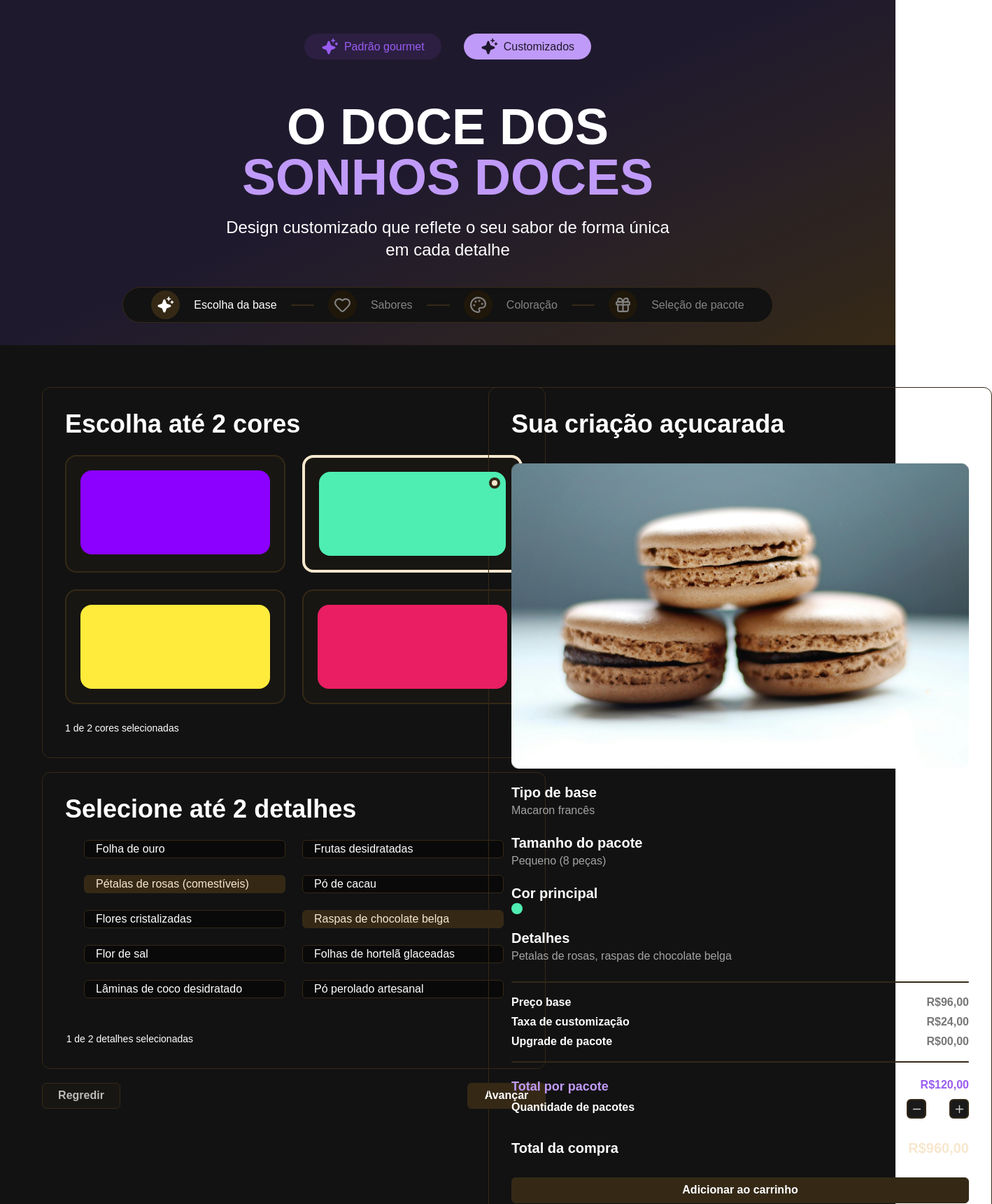
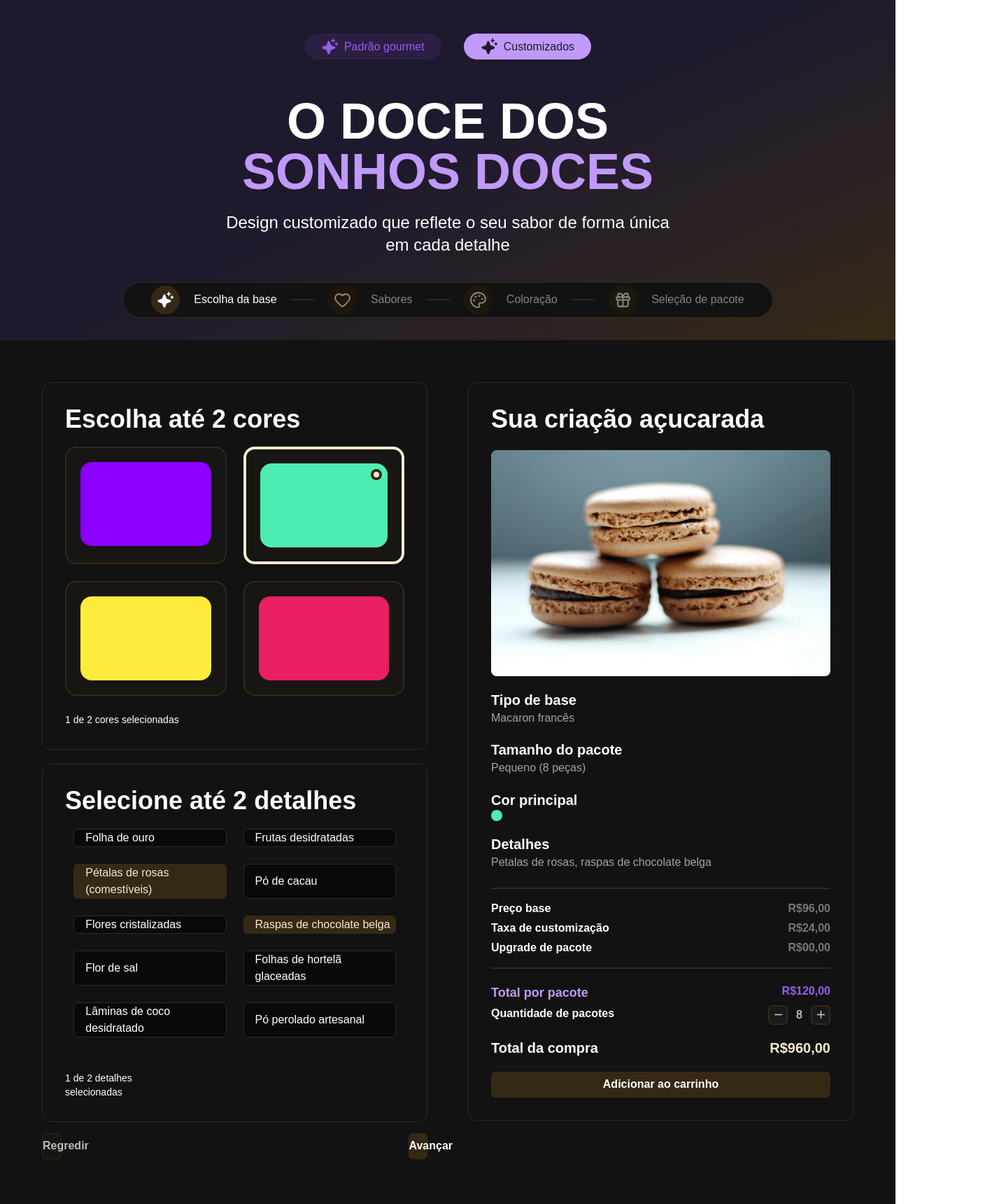
Before and after one commit to GiuCaroline/Caperlet, a React (Vite) app in the folder caperlet/: page /customizadoColoracao in a window 1280 px wide. Shown: the part 160-1880 px from the top of the page at 70% size, 1418 px wide, since content can reach past the window. Built offline with nearby package versions, Linux system fonts and the light colour scheme.

Commit message:
fix: Arruma algumas páginas.

```diff
--- a/caperlet/src/pages/Customizado2.jsx
+++ b/caperlet/src/pages/Customizado2.jsx
@@ -70,7 +70,7 @@ function Customizado2() {
                     </div>
                   </div>
                 </div>
-                  <div class="grid grid-cols-2 gap-[31rem] mt-5 w-full">
+                  <div class="grid grid-cols-2 gap-[31rem] mt-[3%] w-full">
                     <button className='w-full h-[2.3rem] text-(--c13) font-bold cursor-pointer
                     bg-[rgba(53,41,22,0.2)] border-1 border-(--c12) rounded-md' onClick={()=>{window.location="/customizado"}}>Regredir</button>
 
--- a/caperlet/src/pages/Customizado3.jsx
+++ b/caperlet/src/pages/Customizado3.jsx
@@ -20,30 +20,30 @@ function Customizado3() {
                     Customizados
                     </span>
                 </div>
-                <h2 className="text-7xl text-white cursor-default font-extrabold mt-15">O DOCE DOS</h2>
+                <h2 className="text-7xl text-white cursor-default font-extrabold mt-[5%]">O DOCE DOS</h2>
                 <h2 className="text-7xl text-(--c4) cursor-default font-extrabold">SONHOS DOCES</h2>
-                <p className="text-white cursor-default max-w-2xl text-2xl mt-5 font-light text-center">
+                <p className="text-white cursor-default max-w-2xl text-2xl mt-[2%] font-light text-center">
                     Design customizado que reflete o seu sabor de forma única em cada detalhe
                 </p>
                 <CaminhoCustom/>
             </section>
             <section className="bg-(--c3) p-15 flex w-[100%]">
               <div className='w-[50%]'>
-                <div class="p-8 rounded-xl border border-(--c12) bg-transparent w-[45rem]">
-                  <h1 class="text-4xl font-bold mb-6 text-white text-left cursor-default">Escolha até 2 cores</h1>
+                <div class="p-8 rounded-xl border border-(--c12) bg-transparent w-full">
+                  <h1 class="text-4xl font-bold mb-[4%] text-white text-left cursor-default">Escolha até 2 cores</h1>
 
                   <div class="grid grid-cols-2 gap-6">
                     <div className='border-2 p-5 rounded-2xl bg-[rgba(53,41,22,0.2)] border-(--c12)
-                    hover:scale-105 transition-all duration-300'>
+                    hover:scale-105 transition-all duration-300 cursor-pointer'>
                       <div
-                        class="relative bg-[#8B00FF] h-[120px] cursor-pointer rounded-2xl border-4 border-transparent"
+                        class="relative bg-[#8B00FF] h-[120px] rounded-2xl border-4 border-transparent"
                       ></div>
                     </div>
 
                     <div className='border-4 p-5 rounded-2xl bg-[rgba(53,41,22,0.2)] border-(--c7)
-                    hover:scale-105 transition-all duration-300'>
+                    hover:scale-105 transition-all duration-300 cursor-pointer'>
                       <div
-                        class="relative bg-[#4EEDB2] h-[120px] cursor-pointer
+                        class="relative bg-[#4EEDB2] h-[120px]
                         rounded-2xl"
                       >
                         <div
@@ -53,17 +53,17 @@ function Customizado3() {
                     </div>
 
                     <div className='border-2 p-5 rounded-2xl bg-[rgba(53,41,22,0.2)] border-(--c12)
-                    hover:scale-105 transition-all duration-300'>
+                    hover:scale-105 transition-all duration-300 cursor-pointer'>
                       <div
-                        class="relative bg-[#FFEB3B] h-[120px] cursor-pointer rounded-2xl
+                        class="relative bg-[#FFEB3B] h-[120px] rounded-2xl
                         border-4 border-transparent"
                       ></div>
                     </div>
 
                     <div className='border-2 p-5 rounded-2xl bg-[rgba(53,41,22,0.2)] border-(--c12)
-                    hover:scale-105 transition-all duration-300'>
+                    hover:scale-105 transition-all duration-300 cursor-pointer'>
                       <div
-                        class="relative bg-[#E91E63] h-[120px] cursor-pointer rounded-2xl
+                        class="relative bg-[#E91E63] h-[120px] rounded-2xl
                         border-4 border-transparent"
                       ></div>
                     </div>
@@ -73,38 +73,38 @@ function Customizado3() {
                     1 de 2 cores selecionadas
                   </p>
                 </div>
-                <div className='p-8 rounded-xl border border-(--c12) bg-transparent w-[45rem] mt-5'>
-                  <h1 class="text-4xl font-bold mb-6 text-white text-left cursor-default">Selecione até 2 detalhes</h1>
+                <div className='p-8 rounded-xl border border-(--c12) bg-transparent w-full mt-5'>
+                  <h1 class="text-4xl font-bold mb-[4%] text-white text-left cursor-default">Selecione até 2 detalhes</h1>
 
                   <div className='flex flex-wrap gap-[1.5rem] justify-center'>
-                    <button className='cursor-pointer text-white w-[18rem] bg-[rgba(0,0,0,0.5)]
+                    <button className='cursor-pointer text-white w-[45%] bg-[rgba(0,0,0,0.5)]
                      rounded-md border-1 border-(--c12) pl-[1rem] text-left font-medium'>Folha de ouro</button>
 
-                    <button className='cursor-pointer text-white w-[18rem] bg-[rgba(0,0,0,0.5)]
+                    <button className='cursor-pointer text-white w-[45%] bg-[rgba(0,0,0,0.5)]
                      rounded-md border-1 border-(--c12) text-left pl-[1rem] font-medium'>Frutas desidratadas</button>
 
-                    <button className='cursor-pointer text-(--c7) w-[18rem] bg-(--c12)
+                    <button className='cursor-pointer text-(--c7) w-[45%] bg-(--c12)
                      rounded-md border-1 border-(--c12) text-left pl-[1rem] font-medium'>Pétalas de rosas (comestíveis)</button>
 
-                    <button className='cursor-pointer text-white w-[18rem] bg-[rgba(0,0,0,0.5)]
+                    <button className='cursor-pointer text-white w-[45%] bg-[rgba(0,0,0,0.5)]
                      rounded-md border-1 border-(--c12) text-left pl-[1rem] font-medium'>Pó de cacau</button>
 
-                    <button className='cursor-pointer text-white w-[18rem] bg-[rgba(0,0,0,0.5)]
+                    <button className='cursor-pointer text-white w-[45%] bg-[rgba(0,0,0,0.5)]
                      rounded-md border-1 border-(--c12) text-left pl-[1rem] font-medium'>Flores cristalizadas</button>
 
-                    <button className='cursor-pointer text-(--c7) w-[18rem] bg-(--c12)
+                    <button className='cursor-pointer text-(--c7) w-[45%] bg-(--c12)
                      rounded-md border-1 border-(--c12) text-left pl-[1rem] font-medium'>Raspas de chocolate belga</button>
 
-                    <button className='cursor-pointer text-white w-[18rem] bg-[rgba(0,0,0,0.5)]
+                    <button className='cursor-pointer text-white w-[45%] bg-[rgba(0,0,0,0.5)]
                      rounded-md border-1 border-(--c12) text-left pl-[1rem] font-medium'>Flor de sal</button>
 
-                    <button className='cursor-pointer text-white w-[18rem] bg-[rgba(0,0,0,0.5)]
+                    <button className='cursor-pointer text-white w-[45%] bg-[rgba(0,0,0,0.5)]
                      rounded-md border-1 border-(--c12) text-left pl-[1rem] font-medium'>Folhas de hortelã glaceadas</button>
 
-                    <button className='cursor-pointer text-white w-[18rem] bg-[rgba(0,0,0,0.5)]
+                    <button className='cursor-pointer text-white w-[45%] bg-[rgba(0,0,0,0.5)]
                      rounded-md border-1 border-(--c12) text-left pl-[1rem] font-medium'>Lâminas de coco desidratado</button>
 
-                    <button className='cursor-pointer text-white w-[18rem] bg-[rgba(0,0,0,0.5)]
+                    <button className='cursor-pointer text-white w-[45%] bg-[rgba(0,0,0,0.5)]
                      rounded-md border-1 border-(--c12) text-left pl-[1rem] font-medium'>Pó perolado artesanal</button>
 
                     <div class="grid grid-cols-2 gap-[18rem]">
@@ -114,48 +114,47 @@ function Customizado3() {
                     </div>
                   </div>
                 </div>
-                <div class="grid grid-cols-2 gap-[31rem] mt-5 w-[45rem]">
-                  <button className='w-[7rem] h-[2.3rem] text-(--c13) font-bold cursor-pointer
+                <div class="grid grid-cols-2 gap-[31rem] mt-[3%] w-full">
+                  <button className='w-full h-[2.3rem] text-(--c13) font-bold cursor-pointer
                   bg-[rgba(53,41,22,0.2)] border-1 border-(--c12) rounded-md' onClick={()=>{window.location="/customizadoColoracao"}}>Regredir</button>
 
-                  <button className='w-[7rem] h-[2.3rem] text-white font-bold cursor-pointer
+                  <button className='w-full h-[2.3rem] text-white font-bold cursor-pointer
                   bg-(--c12) border-1 border-(--c12) rounded-md'  onClick={()=>{window.location="/customizadoPacote"}}>Avançar</button>
                 </div>
               </div>
               <div className='w-[50%] ml-[5%]'>
-                <div class="p-8 rounded-xl border border-(--c12) bg-transparent w-[45rem] flex flex-col">
-                  <h1 class="text-4xl font-bold mb-6 text-white text-left cursor-default">Sua criação açucarada</h1>
+                <div class="p-8 rounded-xl border border-(--c12) bg-transparent w-full flex flex-col">
+                  <h1 class="text-4xl font-bold mb-[5%] text-white text-left cursor-default">Sua criação açucarada</h1>
 
                   <img
                     src="/images/MacaronEdicao.png"
                     alt="Macaron de Chocolate ao leite"
-                    className="mt-3"
                   />
 
-                  <h2 className='text-white font-bold text-xl mt-5'>Tipo de base</h2>
+                  <h2 className='text-white font-bold text-xl mt-[4%] cursor-default'>Tipo de base</h2>
                   <p class="text-base text-(--c16) text-left cursor-default">
                     Macaron francês
                   </p>
 
-                  <h2 className='text-white font-bold text-xl mt-5'>Tamanho do pacote</h2>
+                  <h2 className='text-white font-bold text-xl mt-[4%] cursor-default'>Tamanho do pacote</h2>
                   <p class="text-base text-(--c16) text-left cursor-default">
                     Pequeno (8 peças)
                   </p>
 
-                  <h2 className='text-white font-bold text-xl mt-5'>Cor principal</h2>
+                  <h2 className='text-white font-bold text-xl mt-[4%]'>Cor principal</h2>
                   <div
                     class="top-2 right-2 w-4 h-4 rounded-full bg-[#4EEDB2]"
                   ></div>
 
-                  <h2 className='text-white font-bold text-xl mt-5'>Detalhes</h2>
+                  <h2 className='text-white font-bold text-xl mt-[4%]'>Detalhes</h2>
                   <p class="text-base text-(--c16) text-left cursor-default">
                     Petalas de rosas, raspas de chocolate belga
                   </p>
 
-                  <div className="mt-6 mb-4 h-[2px] w-[100%] bg-(--c12) rounded-full"></div>
+                  <div className="mt-6 mb-4 h-[2px] w-[100%] bg-(--c12) rounded-full cursor-default"></div>
 
                   <div class="grid grid-cols-2">
-                    <p class="text-base text-white text-left cursor-default w-[15rem] font-bold">
+                    <p class="text-base text-white text-left cursor-default font-bold">
                       Preço base
                     </p>
                     <p class="text-base text-[#777777] text-right cursor-default font-bold">
@@ -164,7 +163,7 @@ function Customizado3() {
                   </div>
 
                   <div class="grid grid-cols-2 mt-1">
-                    <p class="text-base text-white text-left cursor-default w-[15rem] font-bold">
+                    <p class="text-base text-white text-left cursor-default font-bold">
                       Taxa de customização
                     </p>
                     <p class="text-base text-[#777777] text-right cursor-default font-bold">
@@ -173,7 +172,7 @@ function Customizado3() {
                   </div>
 
                   <div class="grid grid-cols-2 mt-1">
-                    <p class="text-base text-white text-left cursor-default w-[15rem] font-bold">
+                    <p class="text-base text-white text-left cursor-default font-bold">
                       Upgrade de pacote
                     </p>
                     <p class="text-base text-[#777777] text-right cursor-default font-bold">
@@ -184,7 +183,7 @@ function Customizado3() {
                   <div className="mt-4 mb-4 h-[2px] w-[100%] bg-(--c12) rounded-full"></div>
 
                   <div class="grid grid-cols-2 mt-1">
-                    <p class="text-lg text-(--c4) text-left cursor-default w-[15rem] font-bold">
+                    <p class="text-lg text-(--c4) text-left cursor-default font-bold">
                       Total por pacote
                     </p>
                     <p class="text-base text-(--c8) text-right cursor-default font-bold">
@@ -193,7 +192,7 @@ function Customizado3() {
                   </div>
 
                   <div class="grid grid-cols-2 mt-1">
-                    <p class="text-base text-white text-left cursor-default w-[15rem] font-bold">
+                    <p class="text-base text-white text-left cursor-default font-bold">
                       Quantidade de pacotes
                     </p>
                     <div className="flex items-center gap-3 justify-end">
@@ -209,14 +208,14 @@ function Customizado3() {
                     </div>
                   </div>
 
-                  <div class="grid grid-cols-2 mt-7">
-                    <h2 className='text-white font-bold text-xl'>Total da compra</h2>
+                  <div class="grid grid-cols-2 mt-[4%]">
+                    <h2 className='text-white font-bold text-xl cursor-default'>Total da compra</h2>
                     <p class="text-xl text-(--c7) text-right cursor-default font-bold">
                       R$960,00
                     </p>
                   </div>
 
-                  <button className='w-[100%] h-[2.3rem] text-white font-bold cursor-pointer mt-7
+                  <button className='w-full h-[2.3rem] text-white font-bold cursor-pointer mt-[4%]
                     bg-(--c12) border-1 border-(--c12) rounded-md'>Adicionar ao carrinho</button>
                 </div>
               </div>
```
Also changed, not shown: caperlet/src/pages/Customizado4.jsx (+6 -6 lines).
